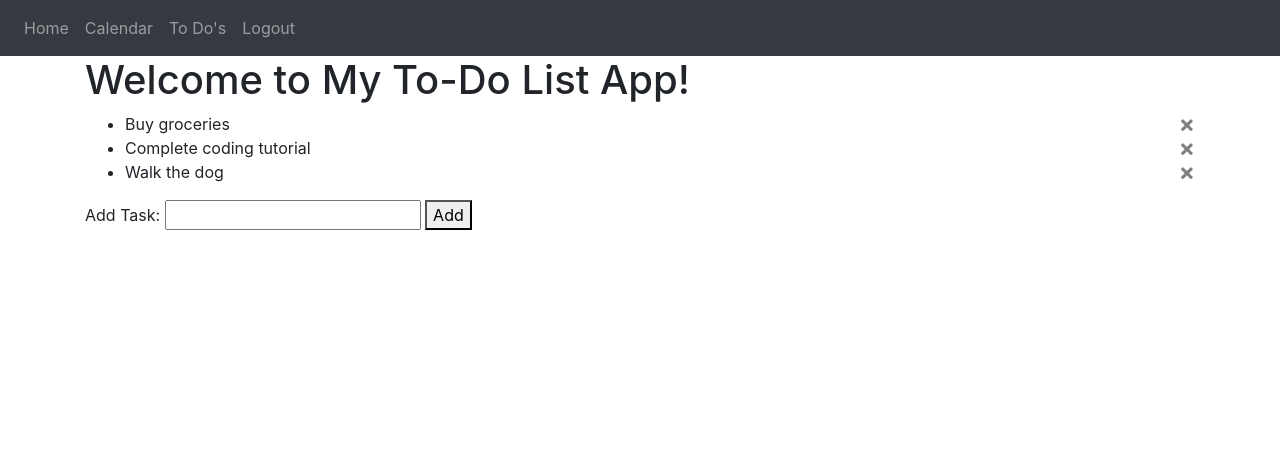
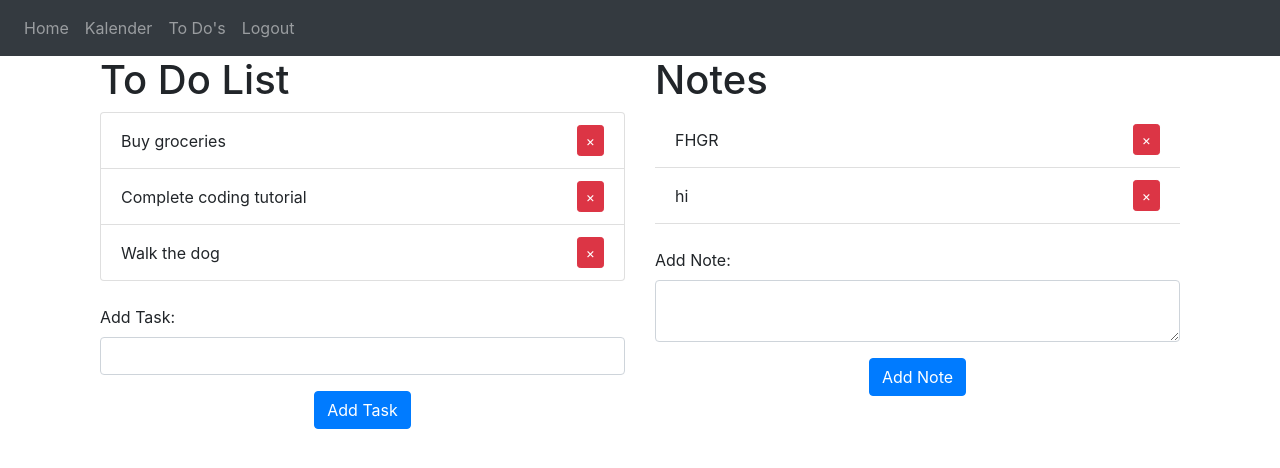
Before and after one commit to amigadi01/Project, a Flask app: page /todo in a window 1280 px wide. Shown: the top 468 px of the page. Run offline with Flask 3, Linux system fonts and the light colour scheme; a user stored in the database is signed in; some libraries are stand-ins or nearby versions.

Commit message:
anderung21

```diff
--- a/website/templates/base.html
+++ b/website/templates/base.html
@@ -17,7 +17,7 @@
             <div class="navbar-nav">
                 {% if user.is_authenticated %}
                 <a class="nav-item nav-link" id="home" href="/">Home</a>
-                <a class="nav-item nav-link" id="calndar" href="/calendar">Calendar</a>
+                <a class="nav-item nav-link" id="calndar" href="/calendar">Kalender</a>
                 <a class="nav-item nav-link" id="todo" href="/todo">To Do's</a>
                 <a class="nav-item nav-link" id="logout" href="/logout">Logout</a>
                 {% else %}
--- a/website/templates/todo.html
+++ b/website/templates/todo.html
@@ -3,21 +3,82 @@
 {% block title %}To Do{% endblock %}
 
 {% block content %}
-<h1>Welcome to My To-Do List App!</h1>
+<div class="container-fluid">
+   <div class="row">
+      <!-- To Do List -->
+      <div class="col-md-6">
+         <h1>To Do List</h1>
+         <ul class="list-group">
+            {% for task in tasks %}
+            <li class="list-group-item d-flex justify-content-between align-items-center">
+               {{ task.description }}
+               <button type="button" class="btn btn-danger btn-sm" onClick="deleteTask('{{ task.id }}')">
+                  <span aria-hidden="true">&times;</span>
+               </button>
+            </li>
+            {% endfor %}
+         </ul>
+         <form method="POST" action="{{ url_for('auth.add_task') }}" class="mt-4">
+            <div class="form-group">
+               <label for="newTask">Add Task:</label>
+               <input type="text" id="newTask" name="newTask" class="form-control" required>
+            </div>
+            <div align="center">
+               <button type="submit" class="btn btn-primary">Add Task</button>
+            </div>
+         </form>
+      </div>
+      <!-- Notes -->
+      <div class="col-md-6">
+         <h1>Notes</h1>
+         <ul class="list-group list-group-flush" id="notes">
+            {% for note in user.notes %}
+            <li class="list-group-item d-flex justify-content-between align-items-center">
+               {{ note.data }}
+               <button type="button" class="btn btn-danger btn-sm" onClick="deleteNote('{{ note.id }}')">
+                  <span aria-hidden="true">&times;</span>
+               </button>
+            </li>
+            {% endfor %}
+         </ul>
+         <form method="POST" class="mt-4">
+            <div class="form-group">
+               <label for="note">Add Note:</label>
+               <textarea name="note" id="note" class="form-control" required></textarea>
+            </div>
+            <div align="center">
+               <button type="submit" class="btn btn-primary">Add Note</button>
+            </div>
+         </form>
+      </div>
+   </div>
+</div>
+{% endblock %}
 
-<ul>
-    {% for task in tasks %}
-        <li>{{ task.description }}
-        <button type="button" class="close" onClick="deleteTask('{{ task.id }}')">
-            <span aria-hidden="true">&times;</span>
-        </button>
-        </li>
-    {% endfor %}
-</ul>
+{% block javascript %}
+<script>
+   function deleteTask(taskId) {
+       fetch("/delete-task", {
+           method: "POST",
+           headers: {
+               "Content-Type": "application/json"
+           },
+           body: JSON.stringify({ taskId: taskId }),
+       }).then((_res) => {
+           window.location.href = "/todo";
+       });
+   }
 
-<form method="POST" action="{{ url_for('auth.add_task') }}">
-    <label for="newTask">Add Task:</label>
-    <input type="text" id="newTask" name="newTask" required>
-    <button type="submit">Add</button>
-</form>
+   function deleteNote(noteId) {
+       fetch("/delete-note", {
+           method: "POST",
+           headers: {
+               "Content-Type": "application/json"
+           },
+           body: JSON.stringify({ noteId: noteId }),
+       }).then((_res) => {
+           window.location.href = "/todo";
+       });
+   }
+</script>
 {% endblock %}
```
Also changed, not shown: website/templates/calendar.html (+65 -6 lines), instance/your_database.db.
